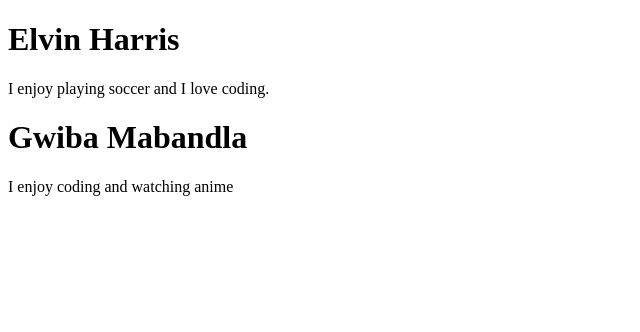
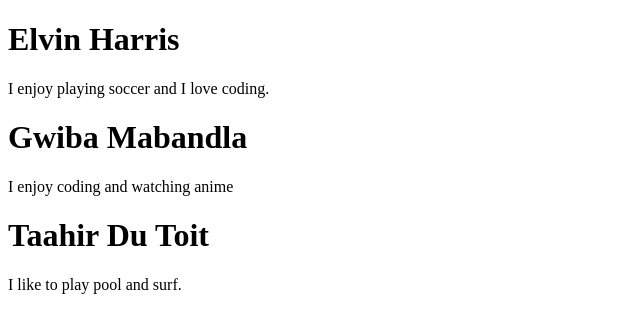
Before and after one commit to harriselvin/groupOne, a plain HTML site: page index.html in a window 1280 px wide. Shown: the whole page, without its empty margins (0-640 px from the left). Drawn offline with Linux system fonts and the light colour scheme.

Commit message:
Taahir's commit

```diff
--- a/index.html
+++ b/index.html
@@ -14,5 +14,9 @@
         <h1>Gwiba Mabandla</h1>
         <p>I enjoy coding and watching anime</p>
     </div>
+    <div>
+        <h1>Taahir Du Toit</h1>
+        <p>I like to play pool and surf.</p>
+    </div>
 </body>
 </html>
```
